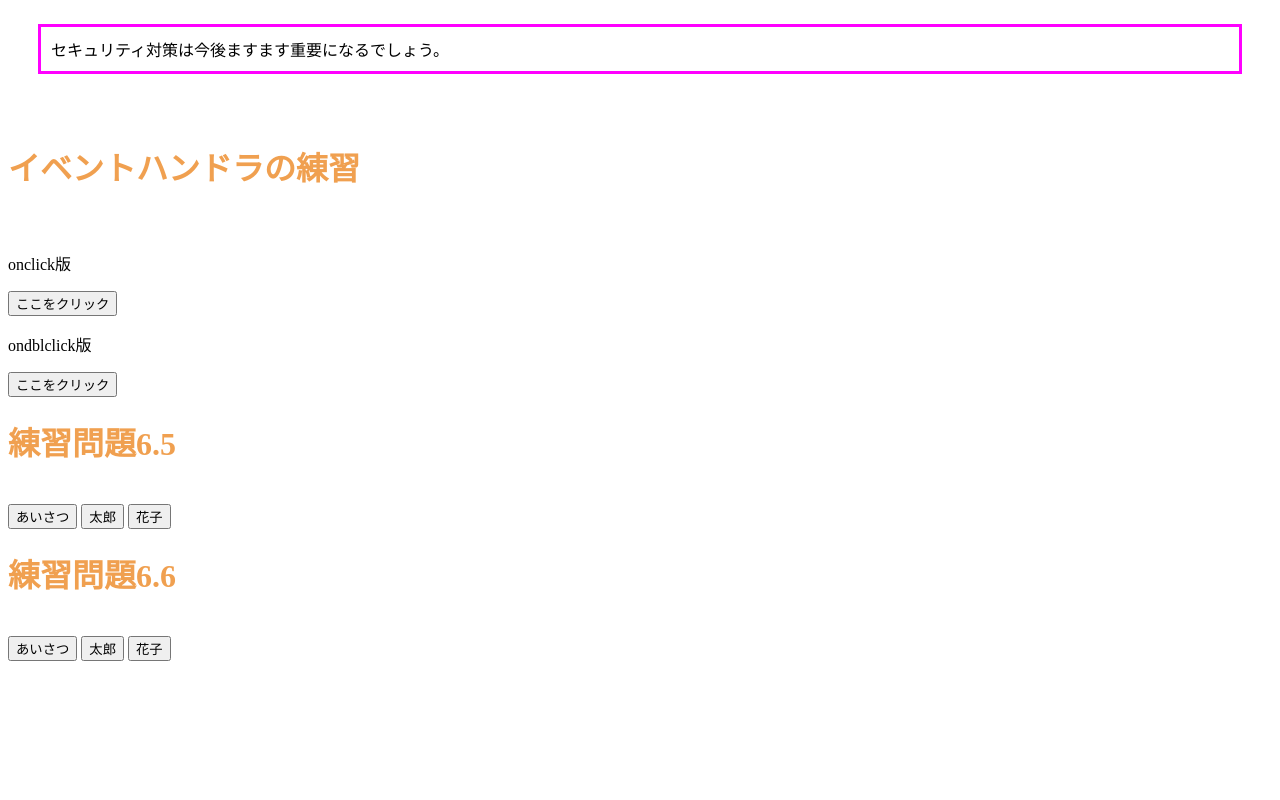
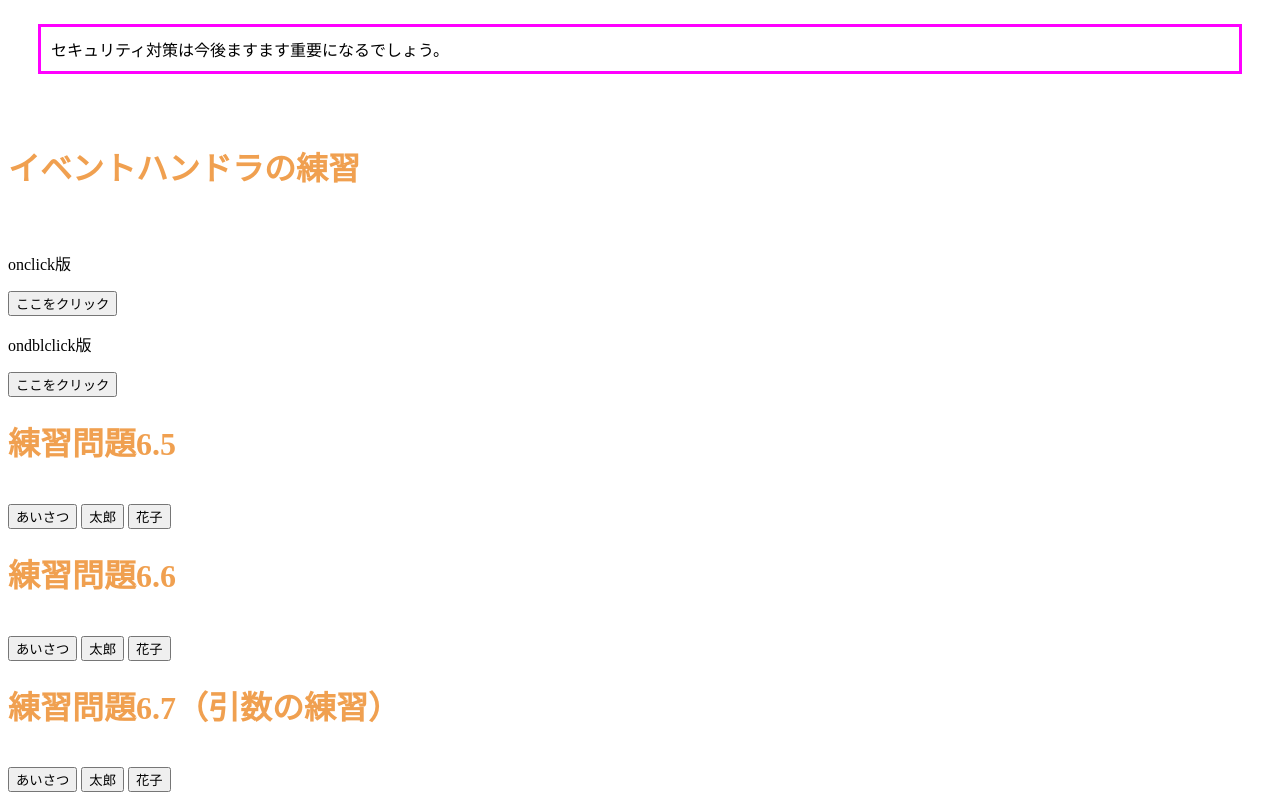
Before and after one commit to ShimizuTakeru/takeharu_test2, a plain HTML site: page index.html in a window 1280 px wide. Shown: the part 573-1373 px from the top of the page. Before the commit the page ends 1242 px from the top, so only its background shows below. Drawn offline with Linux system fonts and the light colour scheme.

Commit message:
Update index.html

```diff
--- a/index.html
+++ b/index.html
@@ -6,6 +6,7 @@
     <link rel="stylesheet" href="mystyle.css">
     <script src="myjs.js"></script>
     <script src="ex6-5.js"></script>
+    <script src="ex6-7.js"></script>
 </head>
             <body>
                 <h1>練習問題2.4</h1>
@@ -62,5 +63,11 @@
                 <input type="button" value="あいさつ" onclick="sayhello65();">
                 <input type="button" value="太郎" onclick="taro65();taro66();">
                 <input type="button" value="花子" onclick="hanako65();hanako66();">
+                <br>
+                <h1>練習問題6.7（引数の練習）</h1>
+                <br>
+                <input type="button" value="あいさつ" onclick="sayhello67();">
+                <input type="button" value="太郎" onclick="someone('太郎');">
+                <input type="button" value="花子" onclick="someone('花子');">
             </body>
             </html>
```
